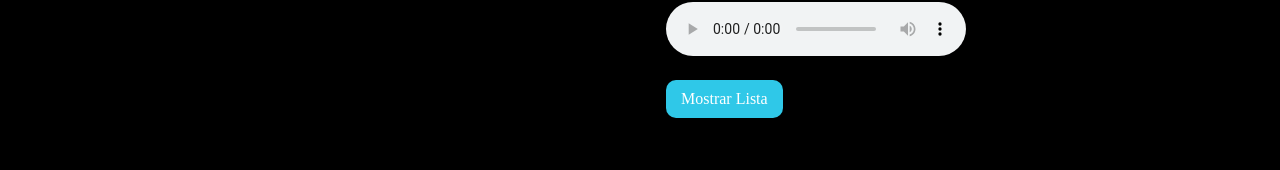
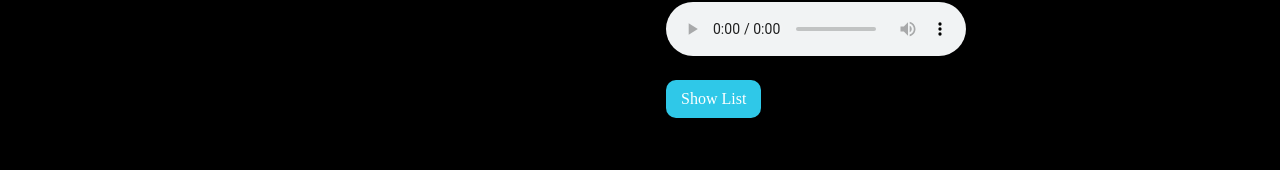
Before and after one commit to AlfonsoCardoso12/AlfonsoCardoso12.github.io, a plain HTML site: page portfolio.html in a window 1280 px wide. Shown: the part 1264-1434 px from the top of the page. Drawn offline with Linux system fonts and the light colour scheme.

Commit message:
Update portfolio.html

```diff
--- a/portfolio.html
+++ b/portfolio.html
@@ -118,7 +118,7 @@
 
         </audio>
         <br>
-        <button onclick="togglePlaylist()" class="toggleButton">Mostrar Lista</button>
+        <button onclick="togglePlaylist()" class="toggleButton">Show List</button>
         <ul id="playlist">
           <li><a href="#audio" onclick="changeAudio('audio1.mp3')">AUDIO 1</a></li>
           <li><a href="#audio" onclick="changeAudio('audio2.mp3')">AUDIO 2</a></li>
```
